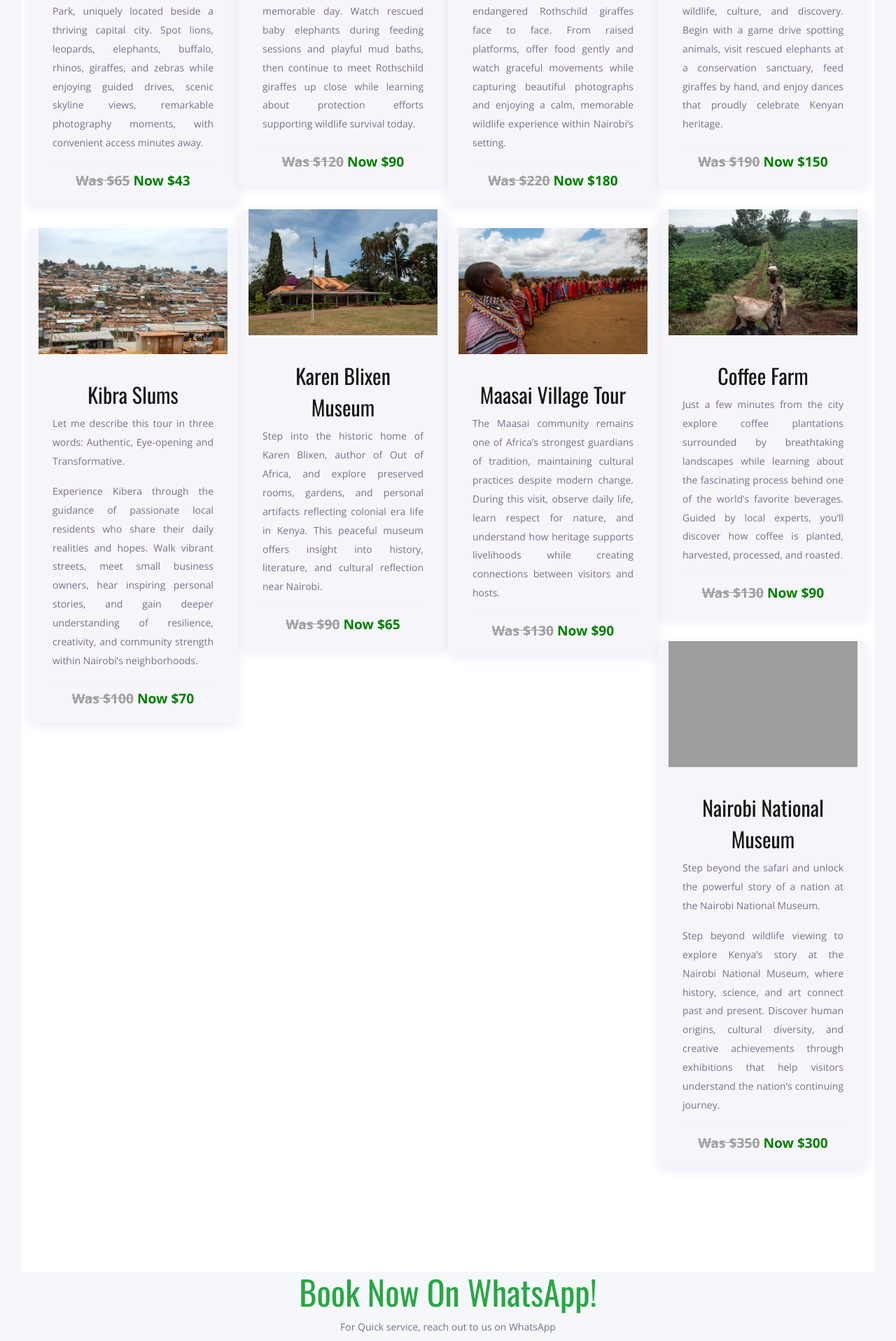
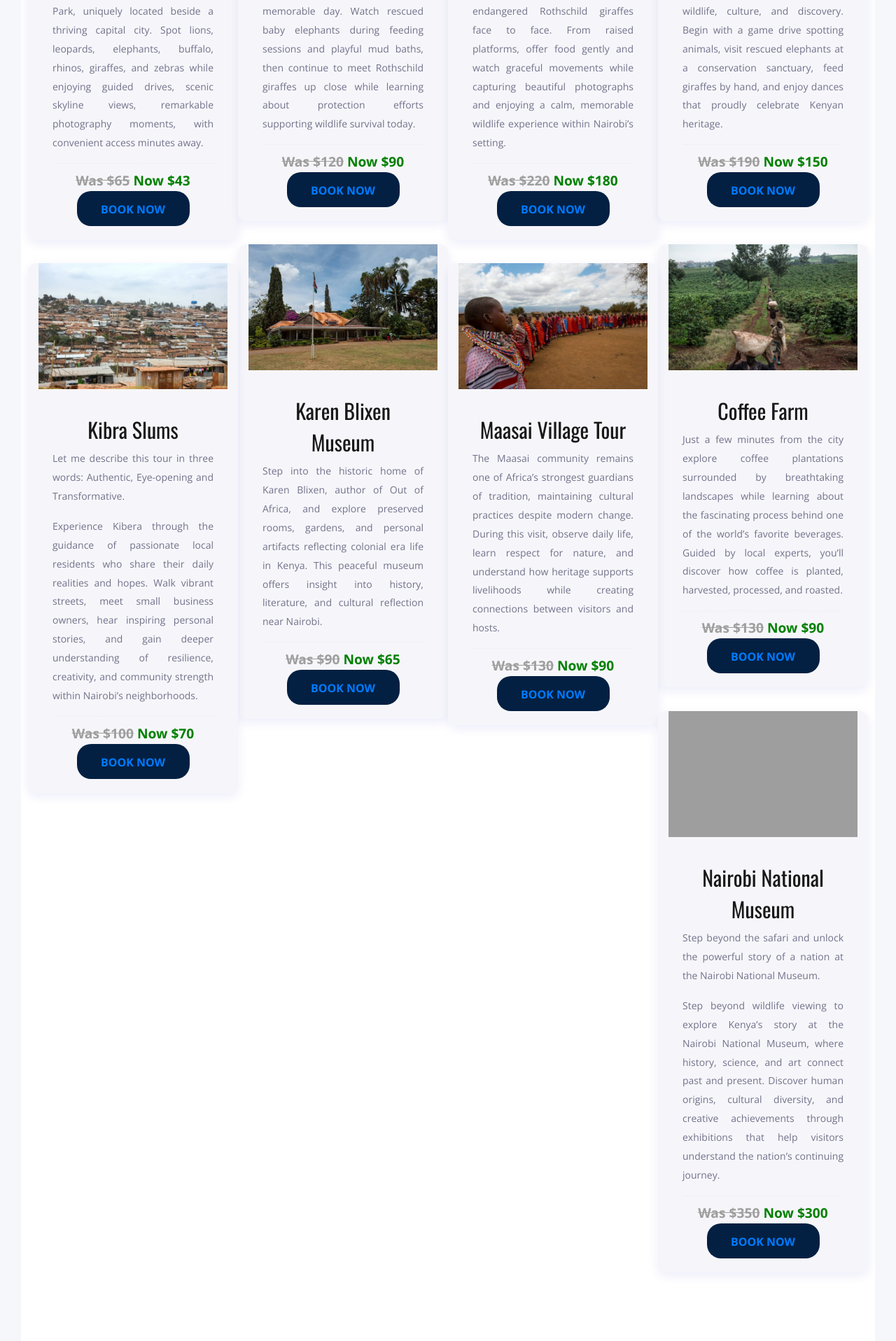
Before and after one commit to Cptzeph23/Tours-Travel, a Django app: page / in a window 1280 px wide. Shown: the part 1287-3203 px from the top of the page at 70% size. Run offline with Django 3.2, Linux system fonts and the light colour scheme; some libraries are stand-ins or nearby versions; grey boxes are pictures that could not be loaded.

Commit message:
booking button & route

```diff
--- a/UniQuest/templates/index.html
+++ b/UniQuest/templates/index.html
@@ -480,6 +480,8 @@
                         <span style="text-decoration: line-through; color: #9e9e9e;">Was $65</span>
                         <span style="color: green; font-weight:600;"><b>Now $43</b></span>
                     </div>
+                    <div><button style="background-color: #032042;" class="newsletter_button btn-warning"><a href="/nairobiPark/"><b>Book Now</b></a></button></div>
+
                 </div>
             </div>
 
@@ -498,6 +500,8 @@
                         <span style="text-decoration: line-through; color: #9e9e9e;">Was $120</span>
                         <span style="color: green; font-weight:600;"> <b>Now $90</b></span>
                     </div>
+                    <div><button style="background-color: #032042;" class="newsletter_button btn-warning"><a href="/davidSheldrick/"><b>Book Now</b></a></button></div>
+
                 </div>
             </div>
 
@@ -516,6 +520,8 @@
                         <span style="text-decoration: line-through; color: #9e9e9e;">Was $220</span>
                         <span style="color: green; font-weight:600;"> <b>Now $180</b></span>
                     </div>
+                    <div><button style="background-color: #032042;" class="newsletter_button btn-warning"><a href="/giraffeCenter/"><b>Book Now</b></a></button></div>
+
                 </div>
             </div>
 
@@ -535,6 +541,8 @@
                         <span style="text-decoration: line-through; color: #9e9e9e;">Was $190</span>
                         <span style="color: green; font-weight:600;"><b>Now $150</b></span>
                     </div>
+                    <div><button style="background-color: #032042;" class="newsletter_button btn-warning"><a href="/nairobiTour/"><b>Book Now</b></a></button></div>
+
                 </div>
             </div>
 
@@ -553,6 +561,8 @@
                         <span style="text-decoration: line-through; color: #9e9e9e;">Was $90</span>
                         <span style="color: green; font-weight:600;"> <b>Now $65</b></span>
                     </div>
+                    <div><button style="background-color: #032042;" class="newsletter_button btn-warning"><a href="/karenBlixen/"><b>Book Now</b></a></button></div>
+
                 </div>
             </div>
 
@@ -572,6 +582,8 @@
                         <span style="text-decoration: line-through; color: #9e9e9e;">Was $130</span>
                         <span style="color: green; font-weight:600;"> <b>Now $90</b></span>
                     </div>
+                    <div><button style="background-color: #032042;" class="newsletter_button btn-warning"><a href="/coffeeFarm/"><b>Book Now</b></a></button></div>
+
                 </div>
             </div>
 
@@ -593,6 +605,8 @@
                         <span style="text-decoration: line-through; color: #9e9e9e;">Was $100</span>
                         <span style="color: green; font-weight:600;"> <b>Now $70</b></span>
                     </div>
+                    <div><button style="background-color: #032042;" class="newsletter_button btn-warning"><a href="/kibraSlums/"><b>Book Now</b></a></button></div>
+
                 </div>
             </div>
 
@@ -611,6 +625,8 @@
                         <span style="text-decoration: line-through; color: #9e9e9e;">Was $130</span>
                         <span style="color: green; font-weight:600;"> <b>Now $90</b></span>
                     </div>
+                    <div><button style="background-color: #032042;" class="newsletter_button btn-warning"><a href="/maasaiVillage/"><b>Book Now</b></a></button></div>
+
                 </div>
             </div>
 
@@ -633,6 +649,8 @@
                         <span style="text-decoration: line-through; color: #9e9e9e;">Was $350</span>
                         <span style="color: green; font-weight:600;"><b>Now $300</b></span>
                     </div>
+                    <div><button style="background-color: #032042;" class="newsletter_button btn-warning"><a href="/nairobiMuseum/"><b>Book Now</b></a></button></div>
+
                 </div>
             </div>
 
```
